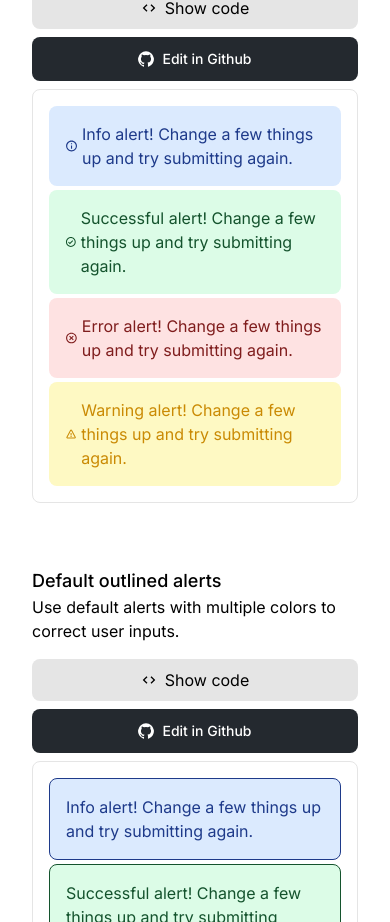
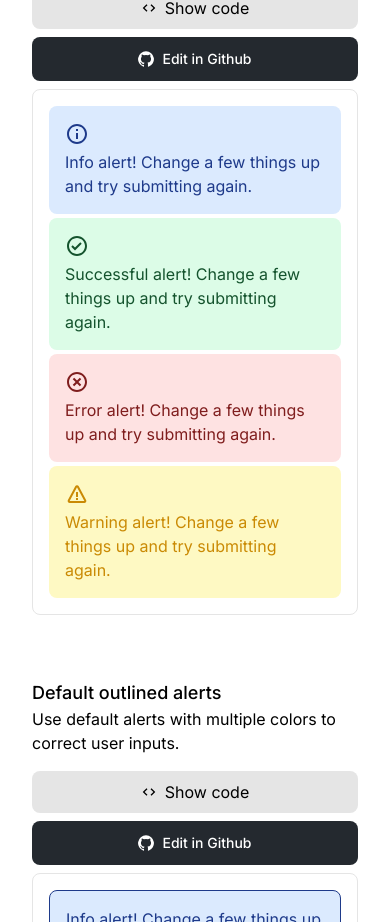
Before and after one commit to juanigarciadev/BlossomUI, a React (Vite) app: page /docs/components/alerts in a window 390 px wide. Shown: the part 919-1841 px from the top of the page. Built offline with nearby package versions, Linux system fonts and the light colour scheme.

Commit message:
Add: More content to alerts documentation

```diff
--- a/src/components/UI/Alerts/Default/WithIcons.jsx
+++ b/src/components/UI/Alerts/Default/WithIcons.jsx
@@ -3,8 +3,10 @@ import React from 'react'
 export const DefaultAlertWithIcon = () => {
     return (
         <div className='w-full h-fit px-4 py-4 bg-blue-100 rounded-lg dark:bg-blue-900'>
-            <section className='flex items-center gap-1'>
-                <svg xmlns='http://www.w3.org/2000/svg' width='24' height='24' viewBox='0 0 24 24' className='text-blue-900 dark:text-blue-300'><path fill='currentColor' d='M12 2C6.486 2 2 6.486 2 12s4.486 10 10 10s10-4.486 10-10S17.514 2 12 2zm0 18c-4.411 0-8-3.589-8-8s3.589-8 8-8s8 3.589 8 8s-3.589 8-8 8z' /><path fill='currentColor' d='M11 11h2v6h-2zm0-4h2v2h-2z' /></svg>
+            <section className='flex items-center gap-1 md:flex-col md:items-start'>
+                <div>
+                    <svg xmlns='http://www.w3.org/2000/svg' width='24' height='24' viewBox='0 0 24 24' className='text-blue-900 dark:text-blue-300'><path fill='currentColor' d='M12 2C6.486 2 2 6.486 2 12s4.486 10 10 10s10-4.486 10-10S17.514 2 12 2zm0 18c-4.411 0-8-3.589-8-8s3.589-8 8-8s8 3.589 8 8s-3.589 8-8 8z' /><path fill='currentColor' d='M11 11h2v6h-2zm0-4h2v2h-2z' /></svg>
+                </div>
                 <span className='text-blue-900 dark:text-blue-300'>Info alert! Change a few things up and try submitting again.</span>
             </section>
         </div>
@@ -14,8 +16,10 @@ export const DefaultAlertWithIcon = () => {
 export const DefaultSuccessfulAlertWithIcon = () => {
     return (
         <div className='w-full h-fit px-4 py-4 bg-green-100 rounded-lg dark:bg-green-900'>
-            <section className='flex items-center gap-1'>
-                <svg xmlns='http://www.w3.org/2000/svg' width='24' height='24' viewBox='0 0 24 24' className='text-green-900 dark:text-green-300'><path fill='currentColor' d='M12 2C6.486 2 2 6.486 2 12s4.486 10 10 10s10-4.486 10-10S17.514 2 12 2zm0 18c-4.411 0-8-3.589-8-8s3.589-8 8-8s8 3.589 8 8s-3.589 8-8 8z' /><path fill='currentColor' d='M9.999 13.587L7.7 11.292l-1.412 1.416l3.713 3.705l6.706-6.706l-1.414-1.414z' /></svg>
+            <section className='flex items-center gap-1 md:flex-col md:items-start'>
+                <div>
+                    <svg xmlns='http://www.w3.org/2000/svg' width='24' height='24' viewBox='0 0 24 24' className='text-green-900 dark:text-green-300'><path fill='currentColor' d='M12 2C6.486 2 2 6.486 2 12s4.486 10 10 10s10-4.486 10-10S17.514 2 12 2zm0 18c-4.411 0-8-3.589-8-8s3.589-8 8-8s8 3.589 8 8s-3.589 8-8 8z' /><path fill='currentColor' d='M9.999 13.587L7.7 11.292l-1.412 1.416l3.713 3.705l6.706-6.706l-1.414-1.414z' /></svg>
+                </div>
                 <span className='flex text-green-900 dark:text-green-300'>Successful alert! Change a few things up and try submitting again.</span>
             </section>
         </div>
@@ -25,8 +29,10 @@ export const DefaultSuccessfulAlertWithIcon = () => {
 export const DefaultErrorAlertWithIcon = () => {
     return (
         <div className='w-full h-fit px-4 py-4 bg-red-100 rounded-lg dark:bg-red-900'>
-            <section className='flex items-center gap-1'>
-                <svg xmlns='http://www.w3.org/2000/svg' width='24' height='24' viewBox='0 0 24 24' className='text-red-900 dark:text-red-300'><path fill='currentColor' d='M9.172 16.242L12 13.414l2.828 2.828l1.414-1.414L13.414 12l2.828-2.828l-1.414-1.414L12 10.586L9.172 7.758L7.758 9.172L10.586 12l-2.828 2.828z' /><path fill='currentColor' d='M12 22c5.514 0 10-4.486 10-10S17.514 2 12 2S2 6.486 2 12s4.486 10 10 10zm0-18c4.411 0 8 3.589 8 8s-3.589 8-8 8s-8-3.589-8-8s3.589-8 8-8z' /></svg>
+            <section className='flex items-center gap-1 md:flex-col md:items-start'>
+                <div>
+                    <svg xmlns='http://www.w3.org/2000/svg' width='24' height='24' viewBox='0 0 24 24' className='text-red-900 dark:text-red-300'><path fill='currentColor' d='M9.172 16.242L12 13.414l2.828 2.828l1.414-1.414L13.414 12l2.828-2.828l-1.414-1.414L12 10.586L9.172 7.758L7.758 9.172L10.586 12l-2.828 2.828z' /><path fill='currentColor' d='M12 22c5.514 0 10-4.486 10-10S17.514 2 12 2S2 6.486 2 12s4.486 10 10 10zm0-18c4.411 0 8 3.589 8 8s-3.589 8-8 8s-8-3.589-8-8s3.589-8 8-8z' /></svg>
+                </div>
                 <span className='text-red-900 dark:text-red-300'>Error alert! Change a few things up and try submitting again.</span>
             </section>
         </div>
@@ -36,8 +42,10 @@ export const DefaultErrorAlertWithIcon = () => {
 export const DefaultWarningAlertWithIcon = () => {
     return (
         <div className='w-full h-fit px-4 py-4 bg-yellow-100 rounded-lg dark:bg-yellow-600'>
-            <section className='flex items-center gap-1'>
-                <svg xmlns='http://www.w3.org/2000/svg' width='24' height='24' viewBox='0 0 24 24' className='text-yellow-600 dark:text-yellow-200'><path fill='currentColor' d='M11.001 10h2v5h-2zM11 16h2v2h-2z' /><path fill='currentColor' d='M13.768 4.2C13.42 3.545 12.742 3.138 12 3.138s-1.42.407-1.768 1.063L2.894 18.064a1.986 1.986 0 0 0 .054 1.968A1.984 1.984 0 0 0 4.661 21h14.678c.708 0 1.349-.362 1.714-.968a1.989 1.989 0 0 0 .054-1.968L13.768 4.2zM4.661 19L12 5.137L19.344 19H4.661z' /></svg>
+            <section className='flex items-center gap-1 md:flex-col md:items-start'>
+                <div>
+                    <svg xmlns='http://www.w3.org/2000/svg' width='24' height='24' viewBox='0 0 24 24' className='text-yellow-600 dark:text-yellow-200'><path fill='currentColor' d='M11.001 10h2v5h-2zM11 16h2v2h-2z' /><path fill='currentColor' d='M13.768 4.2C13.42 3.545 12.742 3.138 12 3.138s-1.42.407-1.768 1.063L2.894 18.064a1.986 1.986 0 0 0 .054 1.968A1.984 1.984 0 0 0 4.661 21h14.678c.708 0 1.349-.362 1.714-.968a1.989 1.989 0 0 0 .054-1.968L13.768 4.2zM4.661 19L12 5.137L19.344 19H4.661z' /></svg>
+                </div>
                 <span className='text-yellow-600 dark:text-yellow-200'>Warning alert! Change a few things up and try submitting again.</span>
             </section>
         </div>
```
Also changed, not shown: src/components/Docs/ComponentsDoc/Alerts/WithIcons.jsx (+1 -1 lines).
